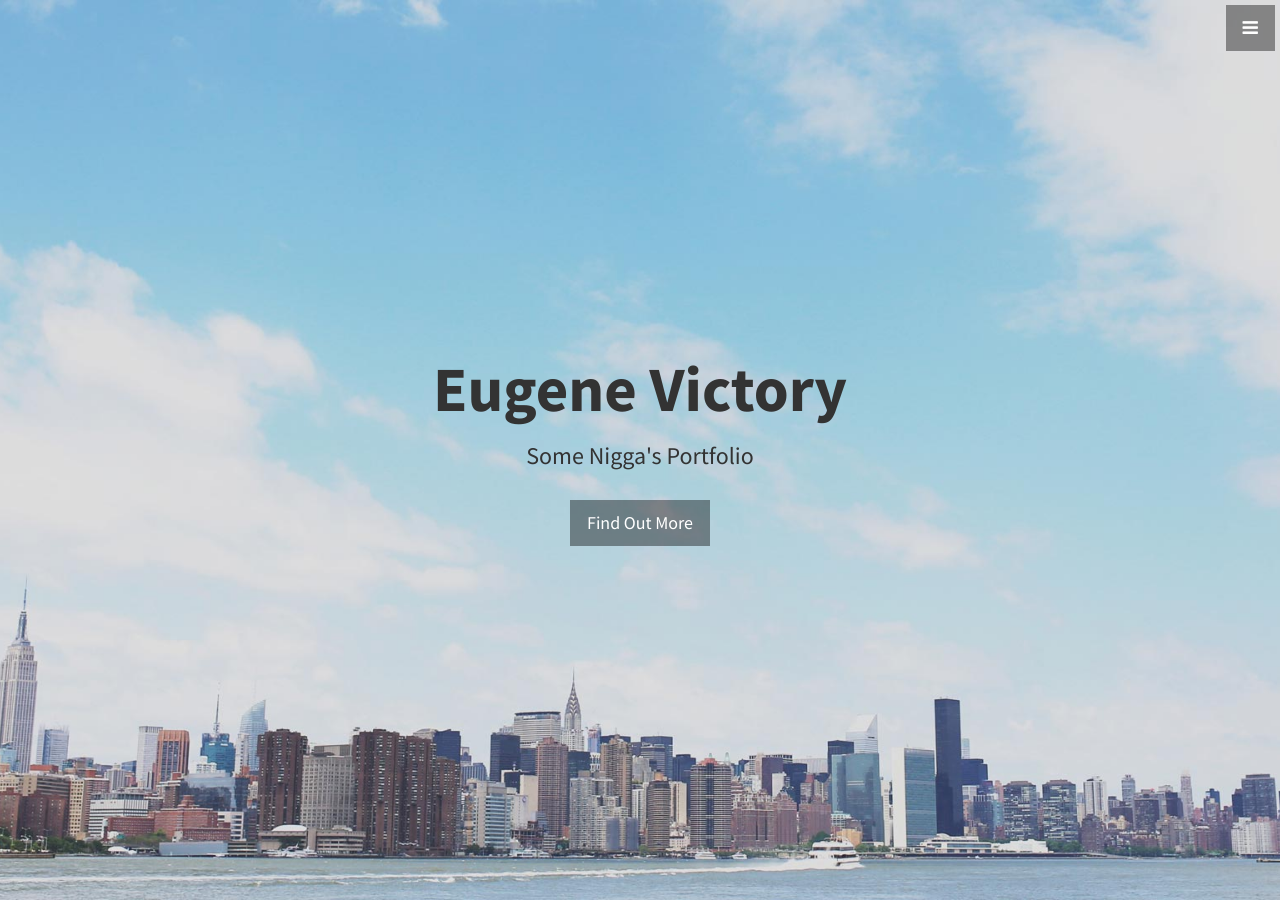
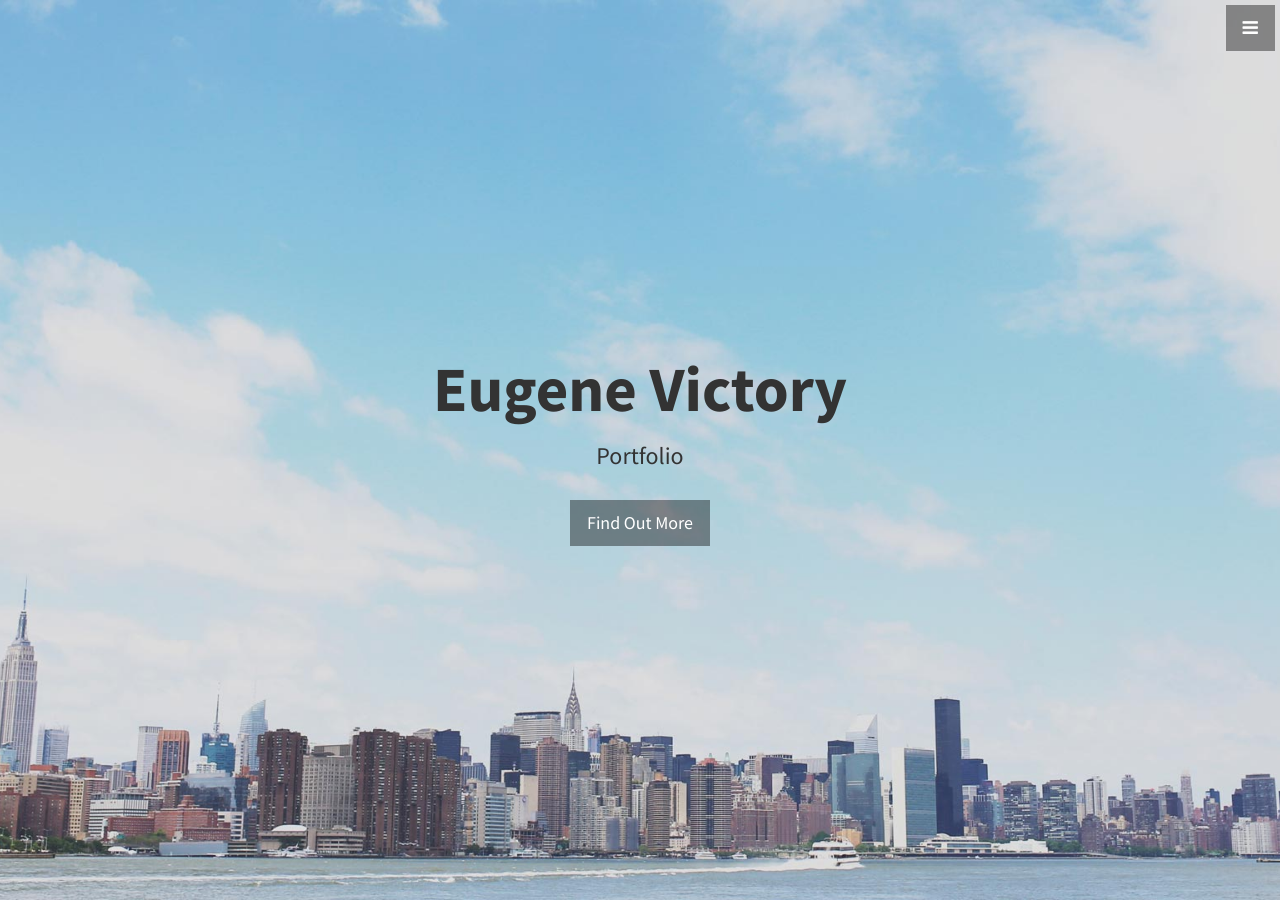
Before and after one commit to hi-im-gene/website, a Jekyll site: the page built from index.html, in a window 1280 px wide and 900 px high. Built offline with Jekyll 4.4.1, drawn with Linux system fonts in a browser that asks for light colours.

Commit message:
removing some stuff

```diff
--- a/_includes/header.html
+++ b/_includes/header.html
@@ -1,7 +1,7 @@
 <header id="top" class="header">
   <div class="text-vertical-center">
     <h1>Eugene Victory</h1>
-    <h3>Some Nigga's Portfolio</h3>
+    <h3>Portfolio</h3>
     <br>
     <a href="#about" class="btn btn-dark btn-lg">Find Out More</a>
   </div>
```
